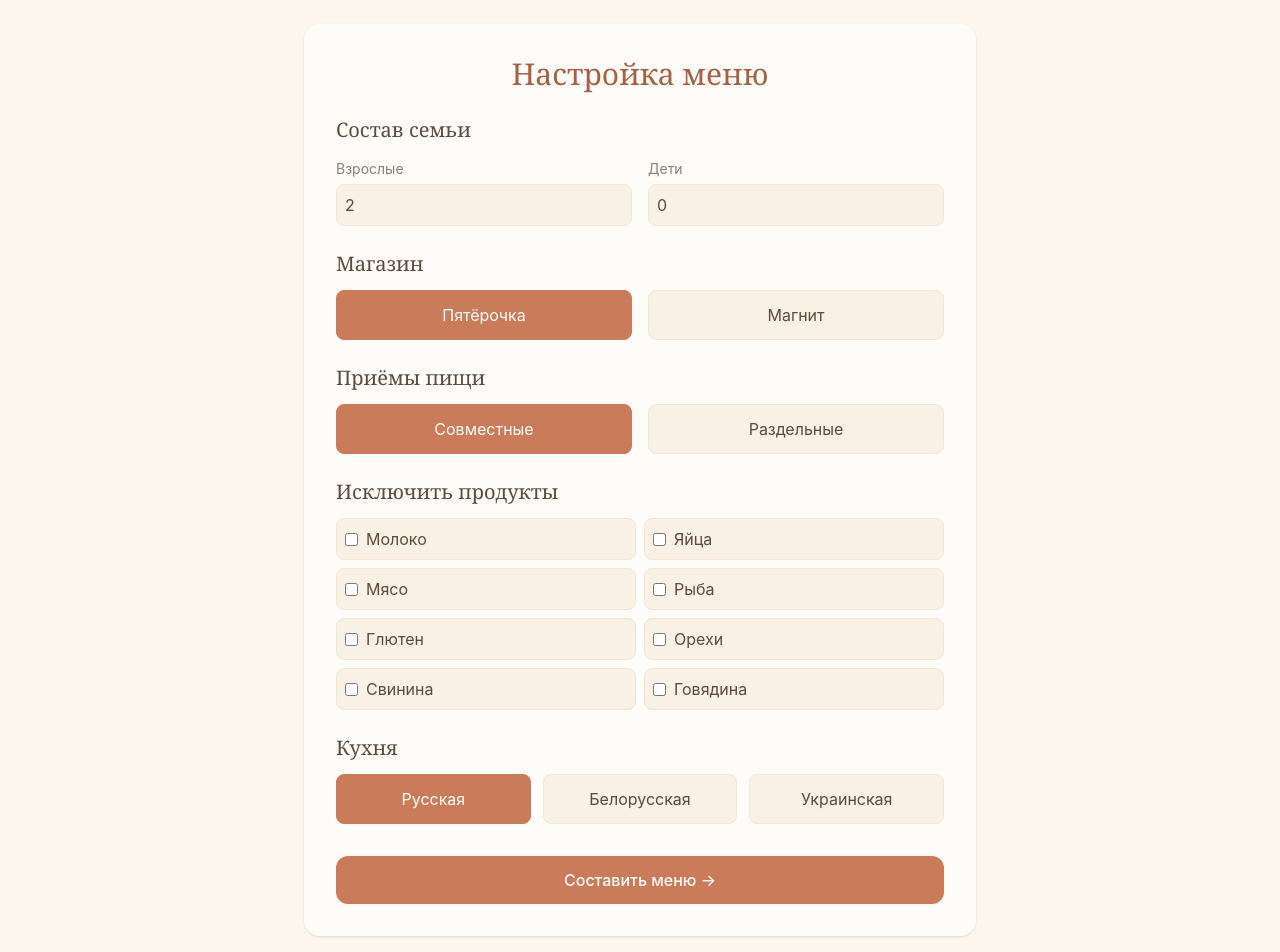
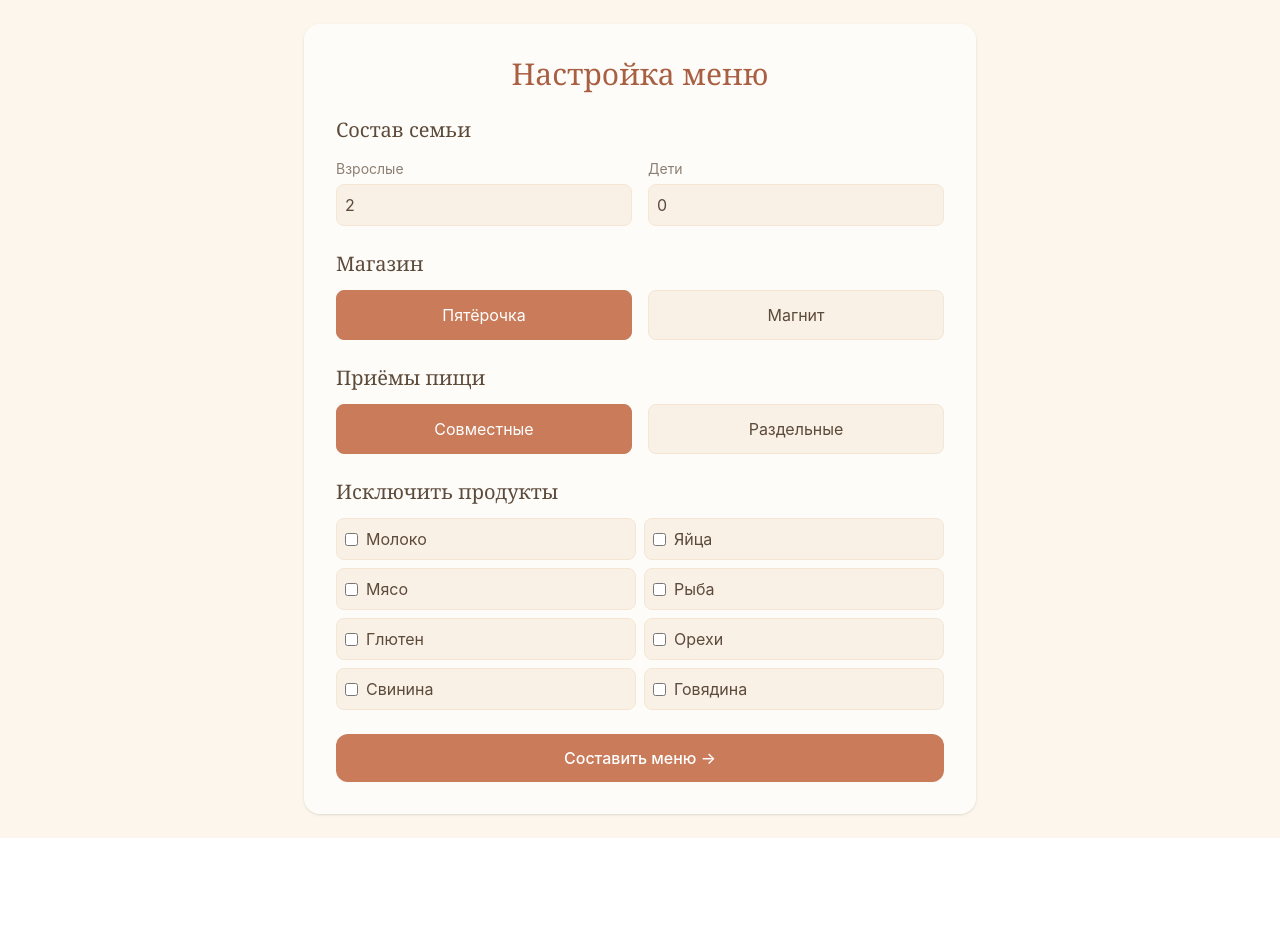
Before and after one commit to paull81/menu-budget, a React (Vite) app: page / in a window 1280 px wide. Shown: the top 952 px of the page. After the commit the page ends 838 px from the top, so only its background shows below. Built offline with nearby package versions, Linux system fonts and the light colour scheme.

Commit message:
Update Settings.tsx

```diff
--- a/src/Settings.tsx
+++ b/src/Settings.tsx
@@ -6,7 +6,6 @@ export type SettingsData = {
   store: 'pyaterochka' | 'magnit';
   mealMode: 'shared' | 'separate';
   excluded: string[];
-  cuisine: 'russian' | 'belarusian' | 'ukrainian';
 };
 
 const EXCLUDED_OPTIONS = [
@@ -19,12 +18,6 @@ const EXCLUDED_OPTIONS = [
   'Свинина',
   'Говядина',
 ];
-
-const CUISINES = [
-  { value: 'russian', label: 'Русская' },
-  { value: 'belarusian', label: 'Белорусская' },
-  { value: 'ukrainian', label: 'Украинская' },
-] as const;
 
 type Props = {
   initial: SettingsData;
@@ -175,37 +168,7 @@ export default function Settings({ initial, onSave }: Props) {
           </div>
         </section>
 
-        {/* Кухня */}
-        <section className="mb-8">
-          <h2 className="font-display text-xl mb-3">Кухня</h2>
-          <div className="flex gap-3">
-            {CUISINES.map((c) => (
-              <label
-                key={c.value}
-                className={`flex-1 p-3 rounded-lg border cursor-pointer text-center transition ${
-                  data.cuisine === c.value
-                    ? 'bg-terracotta text-white border-terracotta'
-                    : 'bg-warm/50 border-warm'
-                }`}
-              >
-                <input
-                  type="radio"
-                  name="cuisine"
-                  value={c.value}
-                  checked={data.cuisine === c.value}
-                  onChange={() =>
-                    setData({
-                      ...data,
-                      cuisine: c.value as SettingsData['cuisine'],
-                    })
-                  }
-                  className="hidden"
-                />
-                {c.label}
-              </label>
-            ))}
-          </div>
-        </section>
+
 
         <button
           onClick={() => onSave(data)}
```
